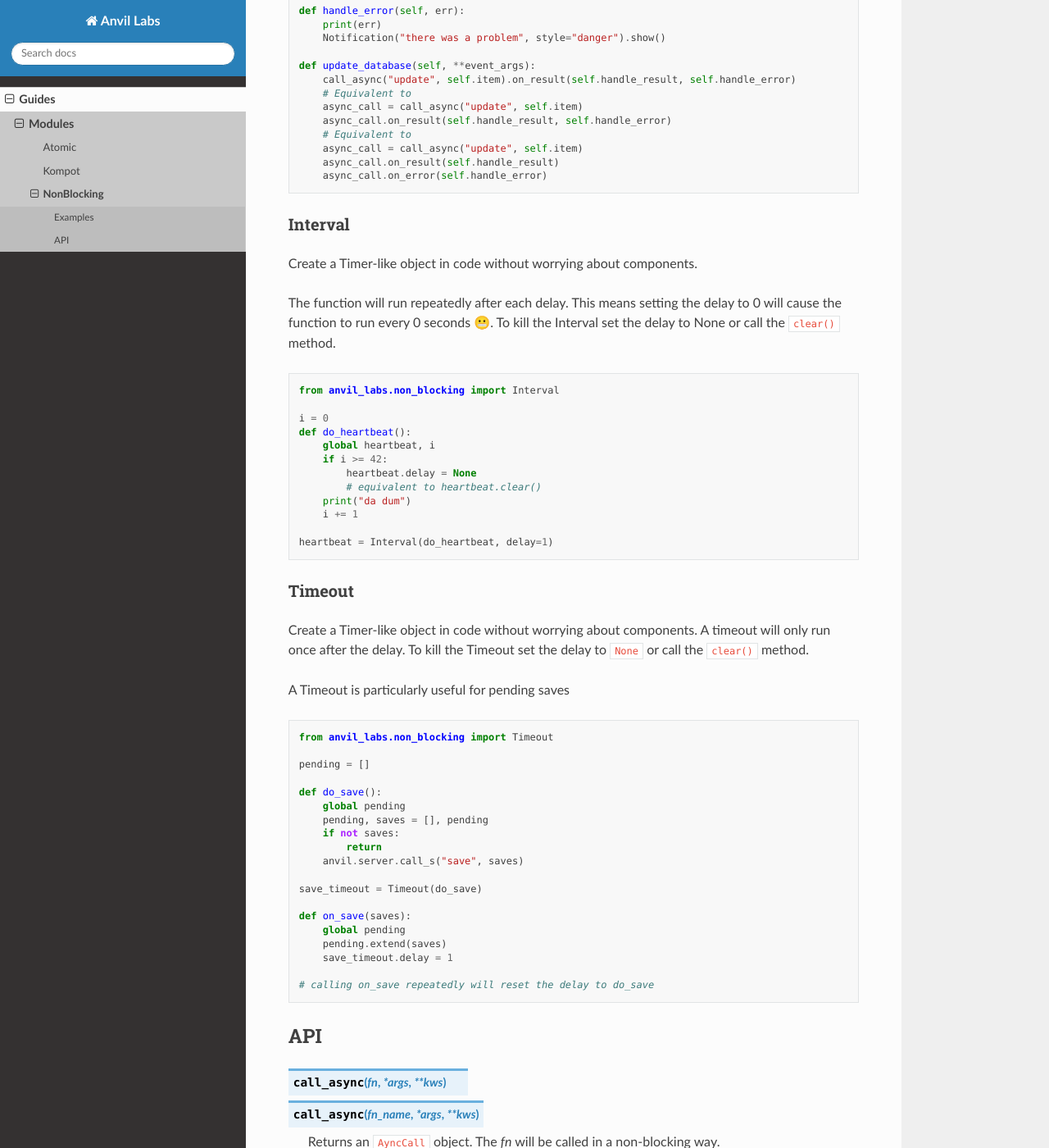
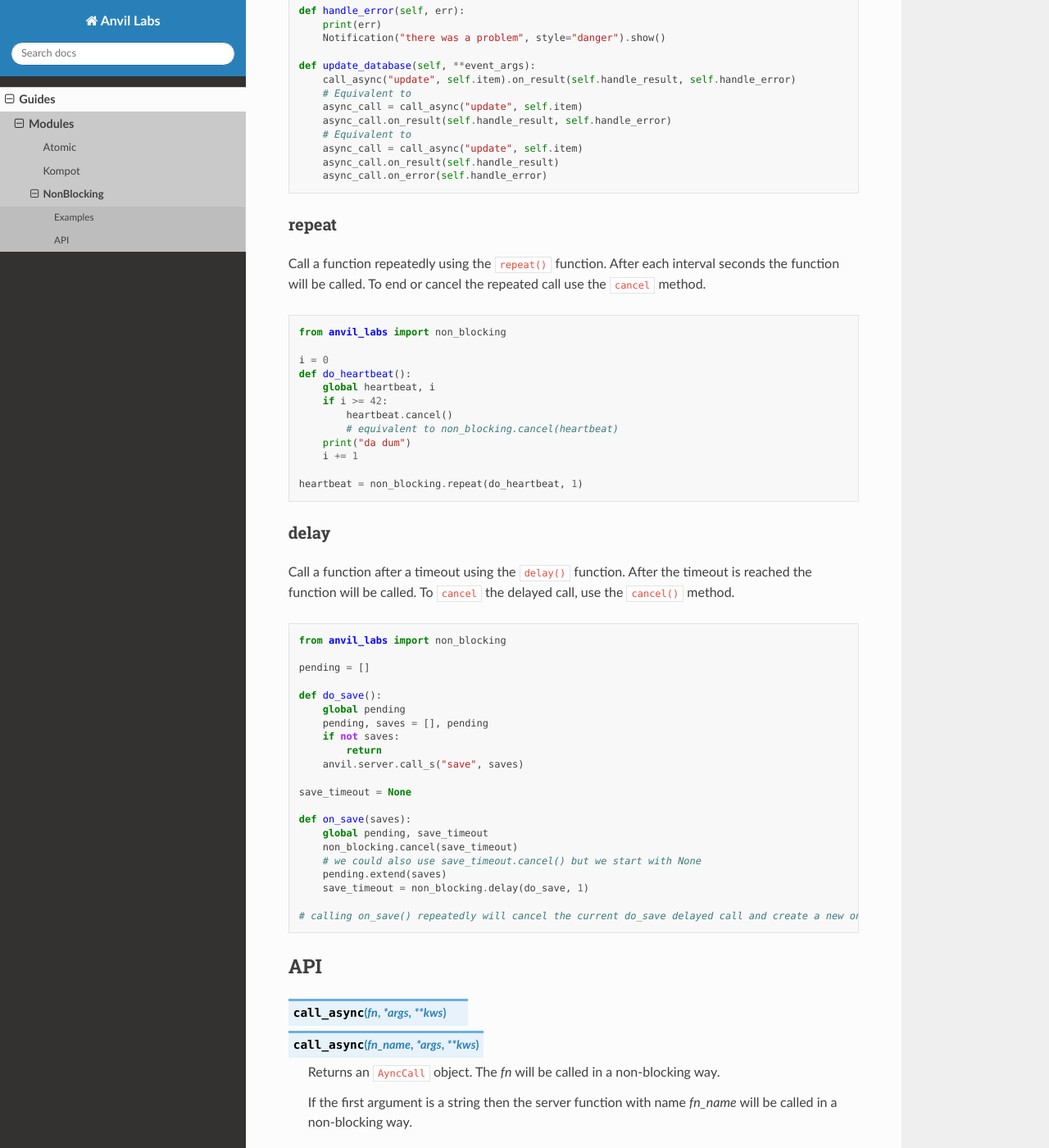
Before and after one commit to anvilistas/anvil-labs, a Sphinx documentation site: the page built from docs/guides/modules/non_blocking.rst, in a window 1280 px wide and 1400 px high, scrolled down 744 px. Shown: the whole window at 82% size. Built offline with Sphinx 7.4.7 and the Read the Docs theme 2.0.0, drawn with Linux system fonts in a browser that asks for light colours.

Commit message:
non-blocking: what might the examples look like

```diff
--- a/docs/guides/modules/non_blocking.rst
+++ b/docs/guides/modules/non_blocking.rst
@@ -51,44 +51,40 @@ If you care about the return value, you can provide handlers.
         async_call.on_error(self.handle_error)
 
 
-Interval
-********
+repeat
+******
 
-Create a Timer-like object in code without worrying about components.
-
-The function will run repeatedly after each delay.
-This means setting the delay to 0 will cause the function to run every 0 seconds 😬.
-To kill the Interval set the delay to None or call the ``clear()`` method.
+Call a function repeatedly using the ``repeat()`` function.
+After each interval seconds the function will be called.
+To end or cancel the repeated call use the ``cancel`` method.
 
 
 .. code-block:: python
 
-    from anvil_labs.non_blocking import Interval
+    from anvil_labs import non_blocking
 
     i = 0
     def do_heartbeat():
         global heartbeat, i
         if i >= 42:
-            heartbeat.delay = None
-            # equivalent to heartbeat.clear()
+            heartbeat.cancel()
+            # equivalent to non_blocking.cancel(heartbeat)
         print("da dum")
         i += 1
 
-    heartbeat = Interval(do_heartbeat, delay=1)
+    heartbeat = non_blocking.repeat(do_heartbeat, 1)
 
 
-Timeout
-********
+delay
+*****
 
-Create a Timer-like object in code without worrying about components.
-A timeout will only run once after the delay.
-To kill the Timeout set the delay to ``None`` or call the ``clear()`` method.
-
-A Timeout is particularly useful for pending saves
+Call a function after a timeout using the ``delay()`` function.
+After the timeout is reached the function will be called.
+To ``cancel`` the delayed call, use the ``cancel()`` method.
 
 .. code-block:: python
 
-    from anvil_labs.non_blocking import Timeout
+    from anvil_labs import non_blocking
 
     pending = []
 
@@ -99,14 +95,16 @@ A Timeout is particularly useful for pending saves
             return
         anvil.server.call_s("save", saves)
 
-    save_timeout = Timeout(do_save)
+    save_timeout = None
 
     def on_save(saves):
-        global pending
+        global pending, save_timeout
+        non_blocking.cancel(save_timeout)
+        # we could also use save_timeout.cancel() but we start with None
         pending.extend(saves)
-        save_timeout.delay = 1
+        save_timeout = non_blocking.delay(do_save, 1)
 
-    # calling on_save repeatedly will reset the delay to do_save
+    # calling on_save() repeatedly will cancel the current do_save delayed call and create a new one
 
 
 API
```
